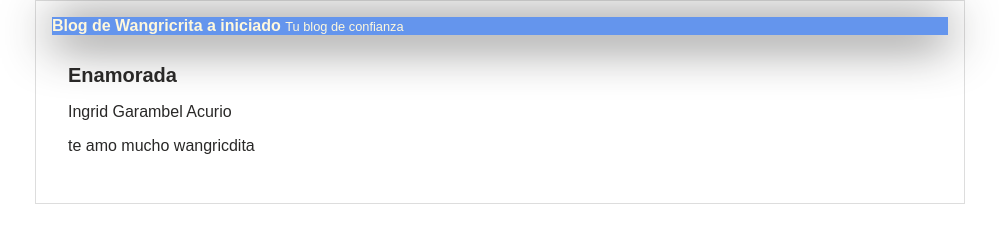
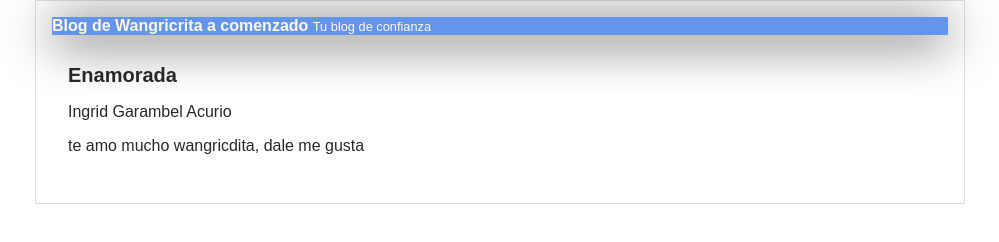
Before and after one commit to cessteel/Blog, a plain HTML site: page index.html in a window 1280 px wide. Shown: the whole page, without its empty margins (140-1139 px from the left). Drawn offline with Linux system fonts and the light colour scheme.

```diff
--- a/index.html
+++ b/index.html
@@ -8,7 +8,7 @@
     <body>
         <div id="container">
             <div id=cabecera>
-                Blog de Wangricrita a iniciado
+                Blog de Wangricrita a comenzado
                 <span id="tagline">
                     Tu blog de confianza
                 </span>
@@ -16,7 +16,7 @@
             <div id="post">
                 <h1>Enamorada</h1>
                 <p>Ingrid Garambel Acurio</p>
-                <p>te amo mucho wangricdita</p>
+                <p>te amo mucho wangricdita, dale me gusta</p>
 
             </div>
 
```
